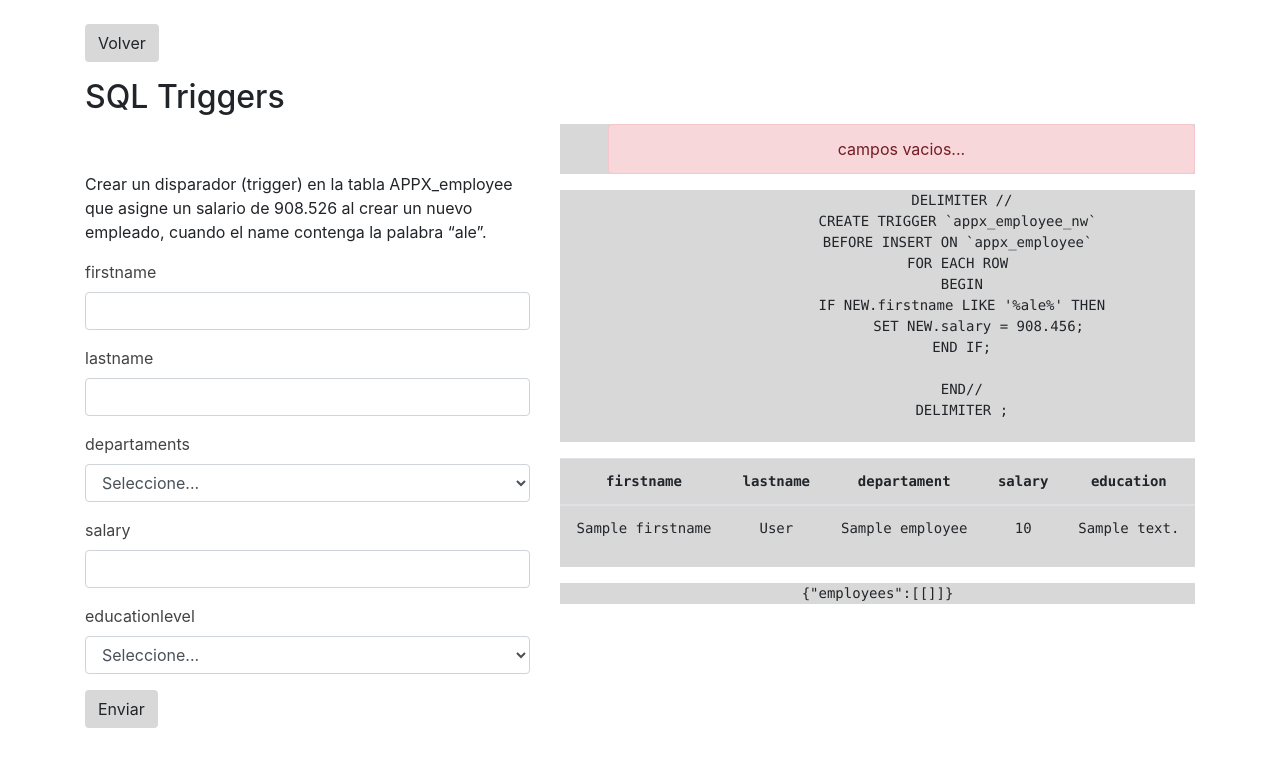
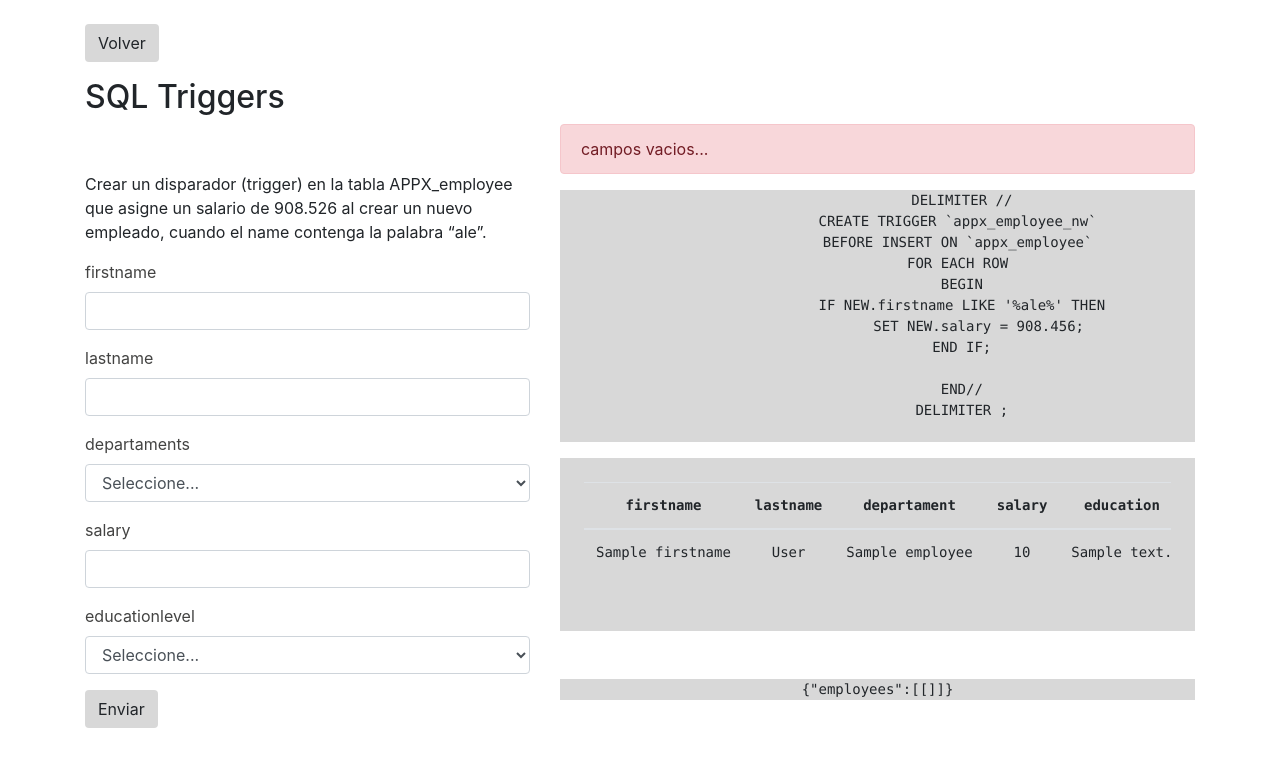
Before and after one commit to JuanDepv/prueba-back, a PHP site: the page made by views/operation/employee_trigger.php in a window 1280 px wide. Shown: the top 767 px of the page. Run offline with PHP 8.4, Linux system fonts and the light colour scheme; the template is opened without the code that fills it: most values are stand-ins (such as "Sample title", 1, 10 or a date in 2020); data that the repository does not hold is empty; some libraries are stand-ins or nearby versions.

Commit message:
ultimos cambios

```diff
--- a/config/constants.php
+++ b/config/constants.php
@@ -1,4 +1,5 @@
 <?php
 
 define("BASE_URL", "http://localhost/api/reto-back/");
+// define("BASE_URL", "http://localhost:8080/");
 // define("BASE_URL", "http://localhost/prueba-back/");
--- a/modules/ModuleController.php
+++ b/modules/ModuleController.php
@@ -71,7 +71,6 @@ class Module
 
             if(empty($firstname) || empty($lastname) || empty($departament_i) || empty($salary) || empty($education_i)) {
                 $flag = false;
-                var_dump($flag);
             } else {
                 $data = [
                     "firstname" => $firstname,
--- a/views/operation/departaments.php
+++ b/views/operation/departaments.php
@@ -18,7 +18,7 @@
         </div>
 
         <div class="col-md-8">
-            <div class="marco-view">
+            <div class="marco-view p-4">
                 <span>SELECT ap.id, ap.departament_name, COUNT(ae.id) as 'cantidad_empleados' FROM appx_departament ap
                     INNER JOIN appx_employee ae ON ae.departament_id = ap.id
                     GROUP BY ap.departament_name ASC
@@ -26,7 +26,7 @@
                 </span>
             </div>
 
-            <div class="pl-5 mt-5 marco-view">
+            <div class="pl-5 mt-5 marco-view p-5">
                 <div>
                     <?php
                     echo "<pre>";
--- a/views/operation/employee_trigger.php
+++ b/views/operation/employee_trigger.php
@@ -55,10 +55,10 @@
         </div>
 
         <div class="col-md-7">
-            <div class="pl-5 mb-3 marco-view">
+            <div class="mb-3">
                 <div>
                     <?php if (!$validation) : ?>
-                        <div class='alert alert-danger' role='alert'>
+                        <div class='alert alert-danger tex-center' role='alert'>
                             campos vacios...
                         </div>
                     <?php else : ?>
@@ -69,7 +69,7 @@
                 </div>
             </div>
 
-            <div class="marco-view">
+            <div class="marco-view text-center">
                 <pre>
                     DELIMITER //
                     CREATE TRIGGER `appx_employee_nw`
@@ -85,7 +85,7 @@
                 </pre>
             </div>
 
-            <div class=" marco-view">
+            <div class=" marco-view p-4">
                 <div>
                     <?php
                     echo "<pre>";
@@ -118,7 +118,7 @@
                 </div>
             </div>
 
-            <div class=" marco-view">
+            <div class="mt-5 marco-view">
                 <?php
                     echo "<pre>";
                     echo json_encode([
--- a/views/operation/jsonemployee.php
+++ b/views/operation/jsonemployee.php
@@ -36,7 +36,7 @@
         </div>
 
         <div class="col-md-8">
-            <div class="marco-view">
+            <div class="marco-view p-5">
                 <span>
                     SELECT ae.id, ae.firstname, ad.descriptions, SUM(ae.salary) as salario FROM appx_employee as ae
                     INNER JOIN appx_educationlevel as ad ON (ae.educationlevel_id = ad.id)
--- a/views/operation/jsonemployeesql.php
+++ b/views/operation/jsonemployeesql.php
@@ -33,12 +33,12 @@
         </div>
 
         <div class="col-md-8">
-            <div class="marco-view">
+            <div class="marco-view p-4">
                 <span>
                 </span>
             </div>
 
-            <div class="pl-5 mt-5 marco-view">
+            <div class="pl-5 mt-5 marco-view p-4">
                 <div>
                     <?php
                     // echo "<pre>";
@@ -69,7 +69,7 @@
                 </div>
             </div>
 
-            <div class="pl-5 mt-5 marco-view">
+            <div class="pl-5 mt-5 marco-view p-4">
                 <div>
                     <?php
                     // echo "<pre>";
--- a/views/operation/lax.php
+++ b/views/operation/lax.php
@@ -33,7 +33,7 @@ $tamanio = null;
         </div>
 
         <div class="col-md-8">
-            <div class="pl-5 mt-5 marco-view">
+            <div class="pl-5 mt-5 marco-view p-2">
 
                 <div>
                     <?php
@@ -50,6 +50,7 @@ $tamanio = null;
                                         }
                                     }
                                     echo "\n";
+                                    echo "<br>";
                                 }
                             } else {
                                 echo "el dato se envio vacio!";
```
Also changed, not shown: views/operation/matriz.php (+42 -21 lines). Lines whose indentation alone changed are shown as unchanged.
